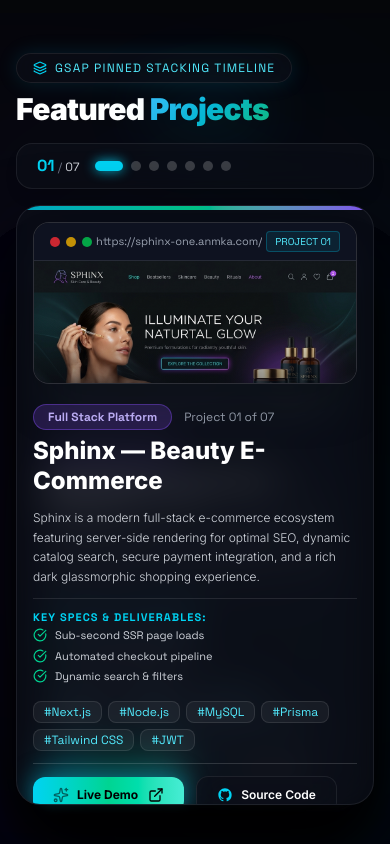
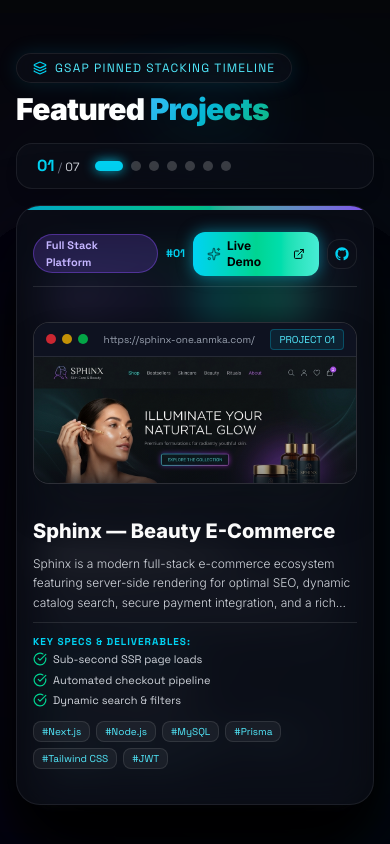
Before and after one commit to AhmedHossam1691977/new-portfolio, a Next.js app: page / in a window 390 px wide. Shown: the part 7398-8242 px from the top of the page. Built offline with nearby package versions, Linux system fonts and the light colour scheme.

Commit message:
fix: mobile projects top action button and compact AI chat modal

```diff
--- a/src/components/AIChatWidget.tsx
+++ b/src/components/AIChatWidget.tsx
@@ -270,26 +270,26 @@ export default function AIChatWidget() {
         <div
           data-lenis-prevent="true"
           style={{
-            left: position ? Math.min(position.x, (typeof window !== 'undefined' ? window.innerWidth - 440 : 300)) : undefined,
-            bottom: isMobile ? '160px' : '100px',
+            left: position ? Math.min(position.x, (typeof window !== 'undefined' ? window.innerWidth - 360 : 280)) : undefined,
+            bottom: isMobile ? '105px' : '95px',
           }}
-          className="fixed right-4 sm:right-6 bottom-20 z-[9998] w-[92vw] sm:w-[440px] h-[560px] max-h-[82vh] glass-panel rounded-3xl border border-cyan-500/40 bg-[#070a14]/98 shadow-[0_30px_70px_rgba(0,0,0,0.95)] backdrop-blur-2xl flex flex-col overflow-hidden animate-in fade-in zoom-in-95 duration-200 pointer-events-auto"
+          className="fixed right-3 sm:right-6 z-[9998] w-[88vw] max-w-[340px] sm:w-[420px] h-[410px] sm:h-[520px] max-h-[58vh] sm:max-h-[75vh] glass-panel rounded-2xl sm:rounded-3xl border border-cyan-500/40 bg-[#070a14]/98 shadow-[0_20px_50px_rgba(0,0,0,0.95)] backdrop-blur-2xl flex flex-col overflow-hidden animate-in fade-in zoom-in-95 duration-200 pointer-events-auto"
         >
 
           {/* Header */}
-          <div className="px-5 py-4 bg-gradient-to-r from-cyan-950/90 via-[#0a0f24] to-violet-950/90 border-b border-cyan-500/30 flex items-center justify-between shrink-0">
-            <div className="flex items-center gap-3">
-              <div className="p-2 rounded-xl bg-cyan-500/20 border border-cyan-400/40 shadow-sm">
-                <Bot className="w-5 h-5 text-cyan-300 animate-pulse" />
+          <div className="px-3.5 sm:px-5 py-2.5 sm:py-3.5 bg-gradient-to-r from-cyan-950/90 via-[#0a0f24] to-violet-950/90 border-b border-cyan-500/30 flex items-center justify-between shrink-0">
+            <div className="flex items-center gap-2.5">
+              <div className="p-1.5 sm:p-2 rounded-xl bg-cyan-500/20 border border-cyan-400/40 shadow-sm">
+                <Bot className="w-4 h-4 sm:w-5 sm:h-5 text-cyan-300 animate-pulse" />
               </div>
               <div>
                 <h3
                   style={{ fontFamily: 'var(--font-cinzel), serif' }}
-                  className="text-sm sm:text-base font-black tracking-wider text-white uppercase bg-gradient-to-r from-white via-cyan-200 to-cyan-400 bg-clip-text text-transparent"
+                  className="text-xs sm:text-sm font-black tracking-wider text-white uppercase bg-gradient-to-r from-white via-cyan-200 to-cyan-400 bg-clip-text text-transparent"
                 >
                   AHMED HOSSAM AI RAG
                 </h3>
-                <div className="flex items-center gap-1.5 text-[10px] font-mono text-emerald-400">
+                <div className="flex items-center gap-1 text-[9px] sm:text-[10px] font-mono text-emerald-400">
                   <span className="h-1.5 w-1.5 rounded-full bg-emerald-400 animate-pulse" />
                   <span>CV KNOWLEDGE BASE ACTIVE</span>
                 </div>
--- a/src/components/ProjectsSection.tsx
+++ b/src/components/ProjectsSection.tsx
@@ -174,7 +174,45 @@ export default function ProjectsSection() {
                 {/* Top Accent Gradient Line */}
                 <div className="absolute top-0 left-0 right-0 h-1 bg-gradient-to-r from-cyan-500 via-emerald-400 to-violet-500 opacity-90" />
 
-                <div className="grid grid-cols-1 lg:grid-cols-12 gap-5 lg:gap-8 items-center h-full">
+                <div className="grid grid-cols-1 lg:grid-cols-12 gap-4 lg:gap-8 items-center h-full">
+
+                  {/* 📱 MOBILE DEDICATED TOP ACTION BAR (Top Live Demo Button on Phones) */}
+                  <div className="flex lg:hidden items-center justify-between gap-2 border-b border-white/10 pb-2.5 w-full">
+                    <div className="flex items-center gap-2">
+                      <span className="px-3 py-0.5 rounded-full bg-violet-500/20 border border-violet-500/40 text-violet-300 text-[11px] font-mono font-bold">
+                        {project.category}
+                      </span>
+                      <span className="text-[11px] font-mono text-cyan-400 font-bold">
+                        #{project.number}
+                      </span>
+                    </div>
+
+                    <div className="flex items-center gap-2">
+                      {project.liveUrl && (
+                        <a
+                          href={project.liveUrl}
+                          target="_blank"
+                          rel="noreferrer"
+                          className="flex items-center gap-1.5 px-3.5 py-1.5 rounded-xl font-bold text-xs text-black bg-gradient-to-r from-cyan-400 via-emerald-400 to-teal-300 shadow-[0_0_15px_rgba(6,182,212,0.6)] hover:scale-105 active:scale-95 transition-all"
+                        >
+                          <Sparkles className="w-3.5 h-3.5 text-black animate-pulse" />
+                          <span>Live Demo</span>
+                          <ExternalLink className="w-3 h-3 text-black" />
+                        </a>
+                      )}
+                      {project.githubUrl && (
+                        <a
+                          href={project.githubUrl}
+                          target="_blank"
+                          rel="noreferrer"
+                          className="p-1.5 rounded-xl glass-panel border border-white/20 text-cyan-400 hover:text-white"
+                          aria-label="GitHub Source Code"
+                        >
+                          <GithubIcon className="w-4 h-4" />
+                        </a>
+                      )}
+                    </div>
+                  </div>
 
                   {/* Left/Right Mockup Image Column */}
                   <div
@@ -182,15 +220,15 @@ export default function ProjectsSection() {
                       isImageLeft ? 'lg:order-1' : 'lg:order-2'
                     }`}
                   >
-                    <div className="relative w-full aspect-[16/8] sm:aspect-[16/9] rounded-2xl overflow-hidden border border-white/15 bg-[#080a14] shadow-2xl group-hover:border-cyan-500/50 transition-colors">
+                    <div className="relative w-full aspect-[16/8] sm:aspect-[16/9] rounded-2xl overflow-hidden border border-white/15 bg-[#080a14] shadow-2xl group-hover:border-cyan-500/50 transition-all duration-300">
                       {/* Browser Window Header */}
-                      <div className="flex items-center justify-between px-4 py-2 bg-[#0e1220] border-b border-white/10">
+                      <div className="flex items-center justify-between px-3 sm:px-4 py-1.5 sm:py-2 bg-[#0e1220] border-b border-white/10">
                         <div className="flex items-center gap-1.5">
                           <span className="w-2.5 h-2.5 rounded-full bg-red-500/80" />
                           <span className="w-2.5 h-2.5 rounded-full bg-yellow-500/80" />
                           <span className="w-2.5 h-2.5 rounded-full bg-green-500/80" />
                         </div>
-                        <div className="text-[11px] font-mono text-gray-400 truncate max-w-[240px]">
+                        <div className="text-[10px] sm:text-[11px] font-mono text-gray-400 truncate max-w-[200px] sm:max-w-[240px]">
                           {project.liveUrl || `https://${project.id}.ahmedhossam.dev`}
                         </div>
                         <div className="text-[10px] font-mono px-2 py-0.5 rounded bg-cyan-500/10 text-cyan-300 border border-cyan-500/30">
@@ -199,7 +237,7 @@ export default function ProjectsSection() {
                       </div>
 
                       {/* Project Screenshot Image */}
-                      <div className="relative w-full h-[calc(100%-33px)]">
+                      <div className="relative w-full h-[calc(100%-30px)]">
                         <Image
                           src={project.image}
                           alt={project.title}
@@ -220,12 +258,12 @@ export default function ProjectsSection() {
 
                   {/* Left/Right Text Info Column */}
                   <div
-                    className={`lg:col-span-5 space-y-3 sm:space-y-4 text-left ${
+                    className={`lg:col-span-5 space-y-2.5 sm:space-y-4 text-left ${
                       isImageLeft ? 'lg:order-2' : 'lg:order-1'
                     }`}
                   >
-                    <div className="space-y-1.5">
-                      <div className="flex items-center gap-3">
+                    <div className="space-y-1 sm:space-y-1.5">
+                      <div className="hidden lg:flex items-center gap-3">
                         <span className="px-3.5 py-1 rounded-full bg-violet-500/20 border border-violet-500/40 text-violet-300 text-xs font-mono font-bold">
                           {project.category}
                         </span>
@@ -234,44 +272,44 @@ export default function ProjectsSection() {
                         </span>
                       </div>
 
-                      <h3 className="text-2xl sm:text-3xl lg:text-4xl font-extrabold text-white leading-tight">
+                      <h3 className="text-xl sm:text-3xl lg:text-4xl font-extrabold text-white leading-tight">
                         {project.title}
                       </h3>
                     </div>
 
-                    <p className="text-gray-300 text-xs sm:text-sm leading-relaxed font-light">
+                    <p className="text-gray-300 text-xs sm:text-sm leading-relaxed font-light line-clamp-3 sm:line-clamp-none">
                       {project.longDescription}
                     </p>
 
                     {/* Key Specs */}
                     <div className="space-y-1 pt-1 border-t border-white/10">
-                      <span className="text-[11px] font-mono text-cyan-400 uppercase tracking-widest font-bold">
+                      <span className="text-[10px] sm:text-[11px] font-mono text-cyan-400 uppercase tracking-widest font-bold">
                         Key Specs & Deliverables:
                       </span>
                       <div className="grid grid-cols-1 gap-1 text-[11px] sm:text-xs text-gray-300 font-mono">
                         {project.metrics.map((metric, mIdx) => (
-                          <div key={mIdx} className="flex items-center gap-2">
+                          <div key={mIdx} className="flex items-center gap-1.5">
                             <CheckCircle className="w-3.5 h-3.5 text-emerald-400 shrink-0" />
-                            <span>{metric}</span>
+                            <span className="truncate">{metric}</span>
                           </div>
                         ))}
                       </div>
                     </div>
 
                     {/* Tech Stack Pills */}
-                    <div className="flex flex-wrap gap-1.5 pt-1">
+                    <div className="flex flex-wrap gap-1.5 pt-0.5">
                       {project.tags.map((tag, tIdx) => (
                         <span
                           key={tIdx}
-                          className="px-2.5 py-0.5 rounded-lg text-xs font-mono bg-white/5 border border-white/10 text-cyan-300"
+                          className="px-2 py-0.5 rounded-lg text-[10px] sm:text-xs font-mono bg-white/5 border border-white/10 text-cyan-300"
                         >
                           #{tag}
                         </span>
                       ))}
                     </div>
 
-                    {/* Action Links */}
-                    <div className="flex flex-wrap items-center gap-3 pt-3 border-t border-white/15">
+                    {/* Desktop Action Links */}
+                    <div className="hidden lg:flex items-center gap-3 pt-3 border-t border-white/15">
                       {project.liveUrl && (
                         <a
                           href={project.liveUrl}
```
